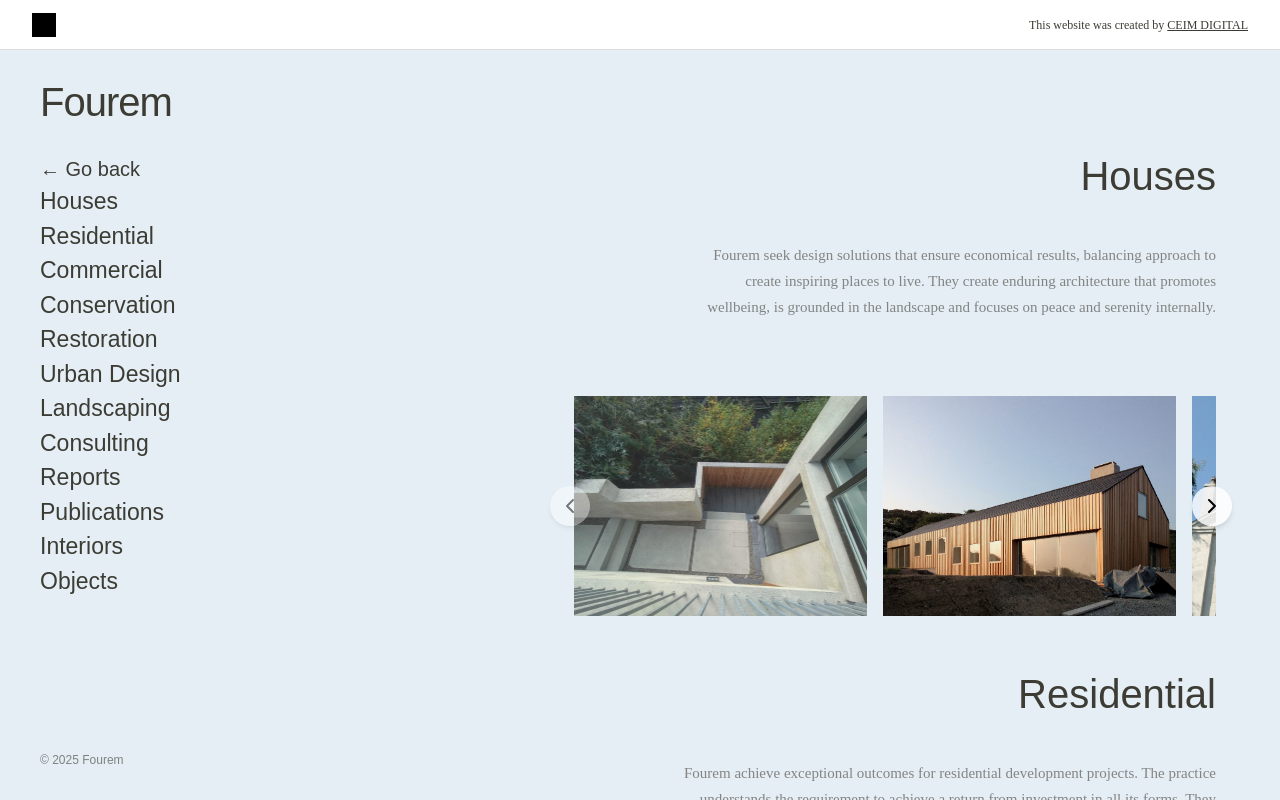
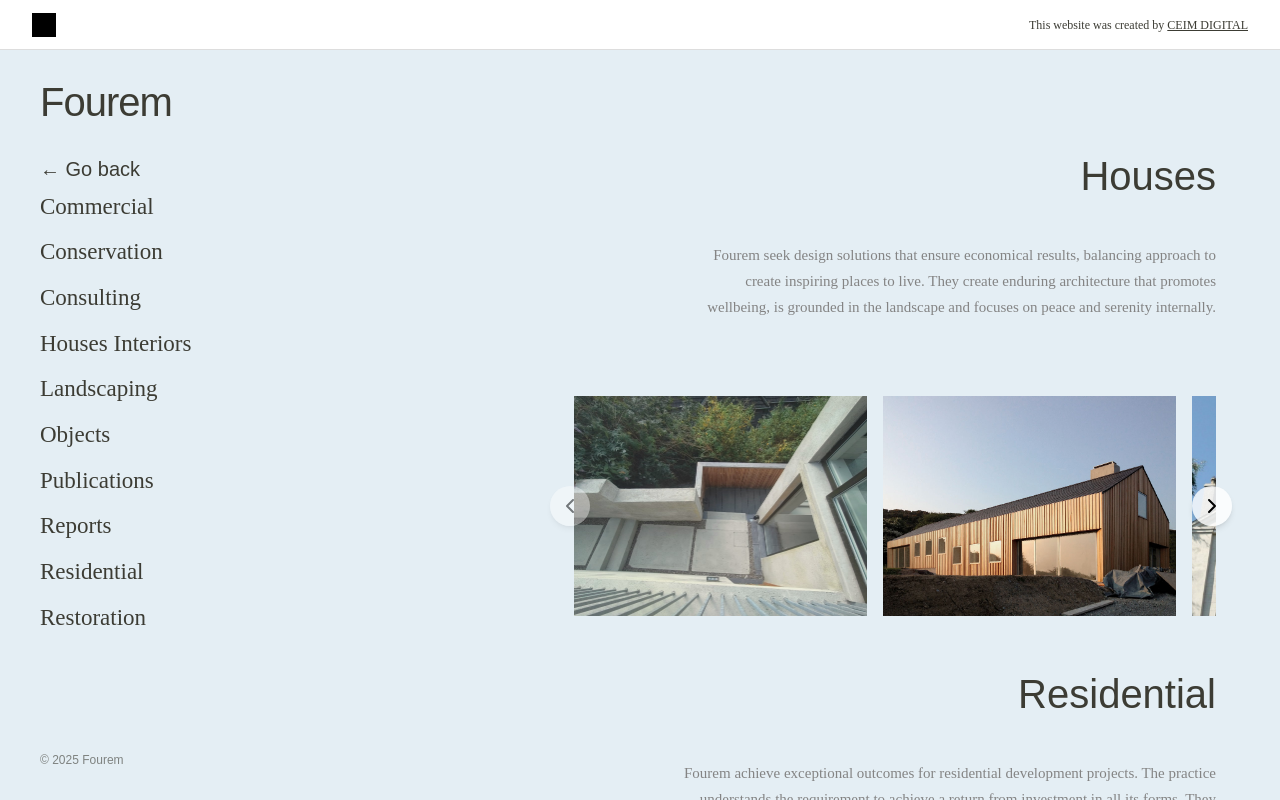
Before and after one commit to samorobo/fourem-personal, a Next.js app: page /work in a window 1280 px wide. Built offline with nearby package versions, Linux system fonts and the light colour scheme.

Commit message:
Major changes commit to the fonts

```diff
--- a/app/about/page.tsx
+++ b/app/about/page.tsx
@@ -54,10 +54,10 @@ export default function AboutPage() {
 
         {/* Consultancy Section */}
         <div className="mb-20">
-          <h2 className="text-right text-[40px] font-light text-[#3C3C34] mb-10 pr-4">
+          <h2 className="text-right text-[40px] font-light text-[#3C3C34] mb-10 pr-4 -mr-12">
             Consultancy
           </h2>
-          <div className="text-right">
+          <div className="text-right -mr-8">
             <p className='text-[15px] leading-[1.4] text-[#848484] mb-2 mr-6'>
             The practice provides consultancy and specifications for works relating to protected structures and
             </p>
@@ -70,7 +70,7 @@ export default function AboutPage() {
         </div>
 
         {/* Read Section */}
-        <div className="mb-20">
+        <div className="mb-20 -mr-8">
           <h2 className="text-right text-[20px] font-normal text-[#3C3C34] mb-10 pr-4">
             Read
           </h2>
@@ -88,15 +88,15 @@ export default function AboutPage() {
         </div>
 
         {/* Contact Us Section */}
-        <div className="pb-20">
+        <div className="pb-20 ">
           <h2 className="text-right  text-[40px] font-light text-[#3C3C34] mb-10 pr-0 -mr-8">
             Contact Us
           </h2>
           <div className="text-right">
-            <h3 className="text-[32px] font-light text-[#3C3C34] mb-8">
+            <h3 className="text-[32px] font-light text-[#3C3C34] mb-8 -mr-8">
               Fourem
             </h3>
-            <div className="text-[15px] text-[#848484] space-y-0 leading-[1.6]">
+            <div className="text-[15px] text-[#848484] space-y-0 leading-[1.6] -mr-8">
               <p>9 Sidney Place</p>
               <p>Wellington Road</p>
               <p>Cork</p>
--- a/app/globals.css
+++ b/app/globals.css
@@ -22,7 +22,7 @@ html {
 body {
   background-color: #E4EEF4;
   color: #3C3C34;
-  font-family: "Times New Roman", Times, serif;
+  font-family: "Times New Roman", Timems, sernif;
   -webkit-font-smoothing: antialiased;
   -moz-osx-font-smoothing: grayscale;
 }
--- a/app/work/page.tsx
+++ b/app/work/page.tsx
@@ -25,7 +25,7 @@ const houseImages = [
 // ];
 
 const conservationImages = [
-  '/images/01 Conservation.jpg',
+'/images/01 Conservation  (1).jpg',
   '/images/02 Conservation.jpg',
   '/images/03 Conservation.jpg',
   '/images/04 conservation.jpg',
--- a/src/components/SidebarLayout.tsx
+++ b/src/components/SidebarLayout.tsx
@@ -22,18 +22,16 @@ export default function SidebarLayout({ children }: SidebarLayoutProps) {
 
   const workNavItems = [
     { name: "Go back", type: "back", id: "" },
-    { name: "Houses", type: "section", id: "houses" },
-    { name: "Residential", type: "section", id: "residential" },
     { name: "Commercial", type: "section", id: "commercial" },
     { name: "Conservation", type: "section", id: "conservation" },
+    { name: "Consulting", type: "section", id: "consulting" },
+    { name: "Houses Interiors", type: "section", id: "interiors" },
+    { name: "Landscaping", type: "section", id: "landscaping" },
+    { name: "Objects", type: "section", id: "objects" },
+    { name: "Publications", type: "section", id: "publications" },
+    { name: "Reports", type: "section", id: "reports" },
+    { name: "Residential", type: "section", id: "residential" },
     { name: "Restoration", type: "section", id: "restoration" },
-    { name: "Urban Design", type: "section", id: "urban-design" },
-    { name: "Landscaping", type: "section", id: "landscaping" },
-    { name: "Consulting", type: "section", id: "consulting" },
-    { name: "Reports", type: "section", id: "reports" },
-    { name: "Publications", type: "section", id: "publications" },
-    { name: "Interiors", type: "section", id: "interiors" },
-    { name: "Objects", type: "section", id: "objects" },
   ] as const;
 
   return (
@@ -41,11 +39,20 @@ export default function SidebarLayout({ children }: SidebarLayoutProps) {
       {/* Mobile Menu Button - Hidden on desktop */}
       {!isHomePage && (
         <div className="lg:hidden fixed top-0 left-0 right-0 z-50 bg-white h-[50px] flex items-center justify-between px-4 border-b border-[#ddd]">
-          <button className="p-2" id="mobile-menu-button">
-            <svg className="w-6 h-6" fill="none" stroke="currentColor" viewBox="0 0 24 24" xmlns="http://www.w3.org/2000/svg">
-              <path strokeLinecap="round" strokeLinejoin="round" strokeWidth={2} d="M4 6h16M4 12h16m-7 6h7" />
-            </svg>
-          </button>
+          {isWorkPage ? (
+            <Link href="/about" className="flex items-center text-[#3C3C34] hover:opacity-70 transition-opacity">
+              <svg className="w-5 h-5 mr-1" fill="none" stroke="currentColor" viewBox="0 0 24 24" xmlns="http://www.w3.org/2000/svg">
+                <path strokeLinecap="round" strokeLinejoin="round" strokeWidth={2} d="M15 19l-7-7 7-7" />
+              </svg>
+              Back
+            </Link>
+          ) : (
+            <button className="p-2" id="mobile-menu-button">
+              <svg className="w-6 h-6" fill="none" stroke="currentColor" viewBox="0 0 24 24" xmlns="http://www.w3.org/2000/svg">
+                <path strokeLinecap="round" strokeLinejoin="round" strokeWidth={2} d="M4 6h16M4 12h16m-7 6h7" />
+              </svg>
+            </button>
+          )}
           <div className="text-xs text-[#3C3C34]">
             <span className="underline">CEIM DIGITAL</span>
           </div>
@@ -125,7 +132,8 @@ export default function SidebarLayout({ children }: SidebarLayoutProps) {
                                   setTimeout(() => target.classList.remove('scroll-highlight'), 1000);
                                 }
                               }}
-                              className="block text-[18px] lg:text-[23px] font-light text-[#3C3C34] hover:opacity-70 transition-opacity"
+                              className="block text-[18px] lg:text-[23px] font-light text-[#3C3C34] hover:opacity-70 transition-opacity font-['Times_New_Roman']"
+                              style={{ margin: '0.35rem 0' }}
                             >
                               {item.name}
                             </Link>
```
